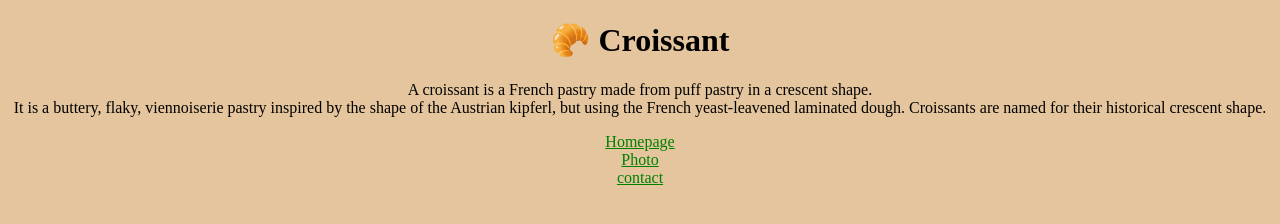
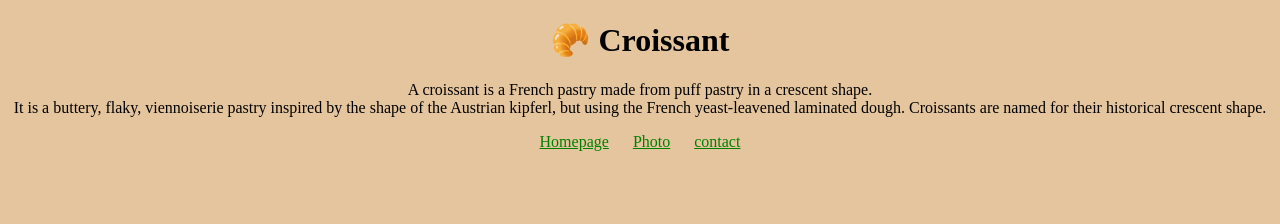
Before and after one commit to kirea01/Croissant, a plain HTML site: page croisant/index.html in a window 1280 px wide. Drawn offline with Linux system fonts and the light colour scheme.

Commit message:
Update styles.css

```diff
--- a/croisant/styles.css
+++ b/croisant/styles.css
@@ -6,7 +6,9 @@ body{
 }
 footer a{
     color: green;
-   display: block;
+   margin: 0 10px;
+}
+   footer {
     text-align: center;
 }
 img{
```
